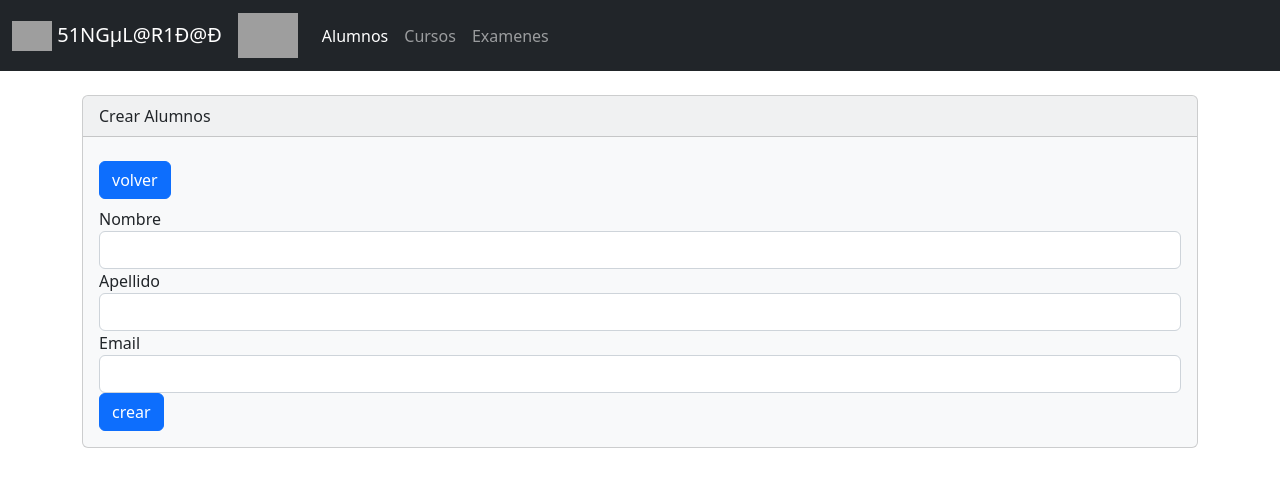
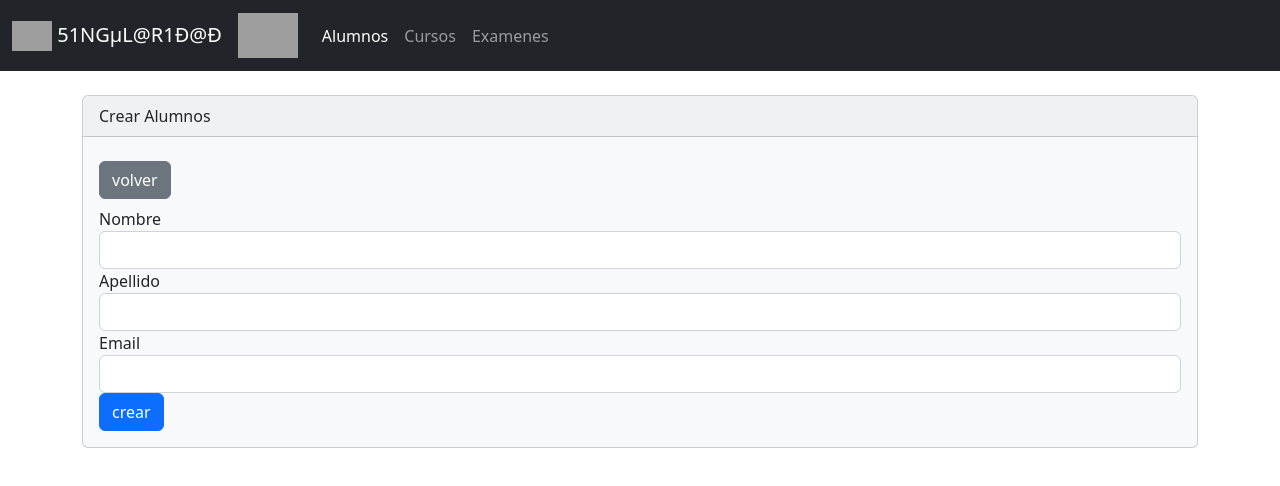
Before and after one commit to Hackathon-ChatGPT-NTTDATA/plataformaacademica, an Angular app in the folder cursos/: page /alumnos/form in a window 1280 px wide. Shown: the top 486 px of the page. Built offline with nearby package versions, Linux system fonts and the light colour scheme; grey boxes are pictures that could not be loaded.

Commit message:
chore[11] modificando boton crear, boton volver

```diff
--- a/cursos/src/app/components/alumnos/alumnos-form.component.html
+++ b/cursos/src/app/components/alumnos/alumnos-form.component.html
@@ -1,7 +1,7 @@
 <div class="card bg-light mb-3" >
   <div class="card-header">{{titulo}}</div>
   <div class="card-body">
-    <button class="btn btn-primary my-2" routerLink="/alumnos">volver</button>
+    <button class="btn btn-secondary my-2" routerLink="/alumnos">volver</button>
     <form>
       <div class="form-group">
         <label for="nombre">Nombre </label>
```
